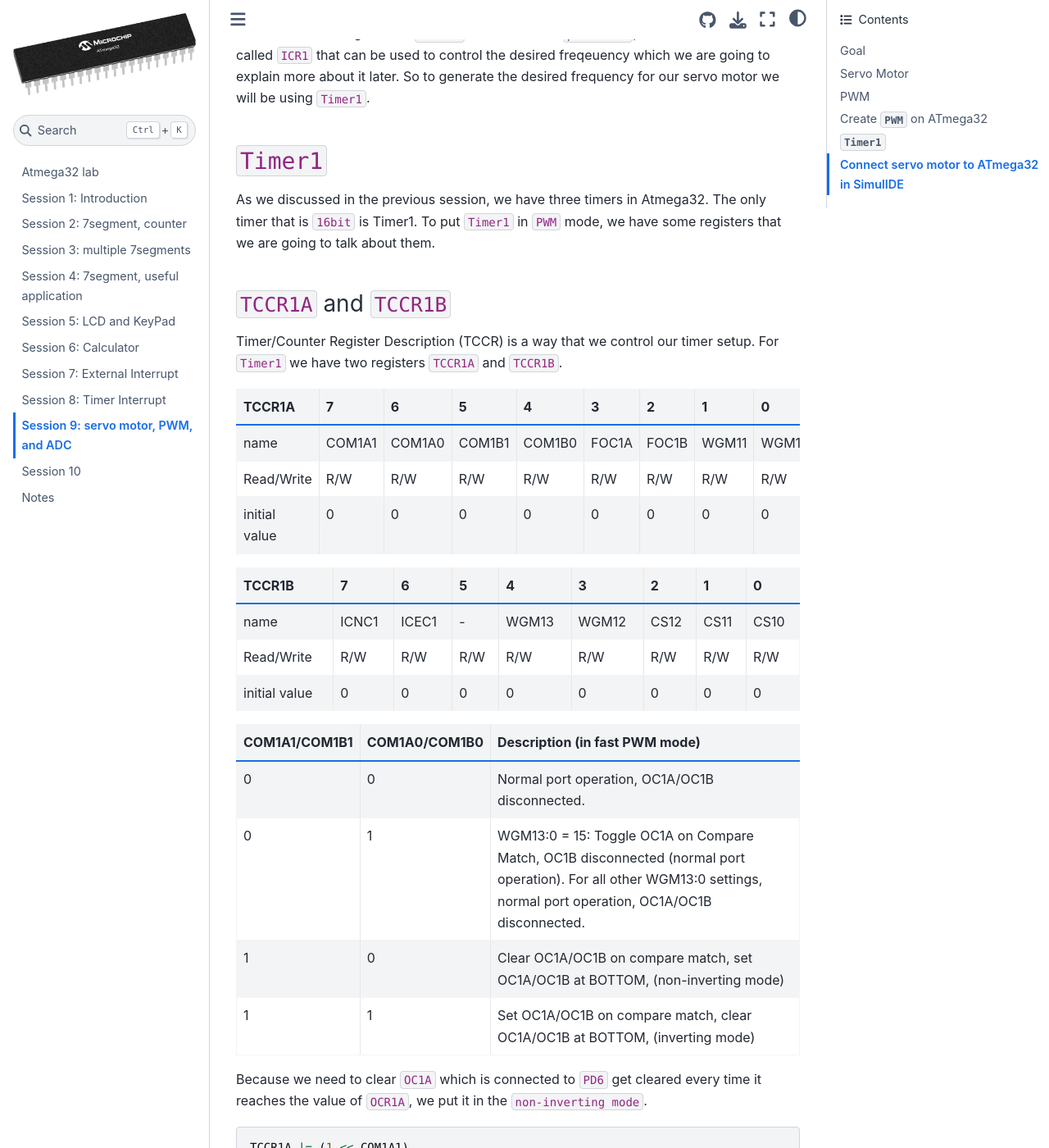
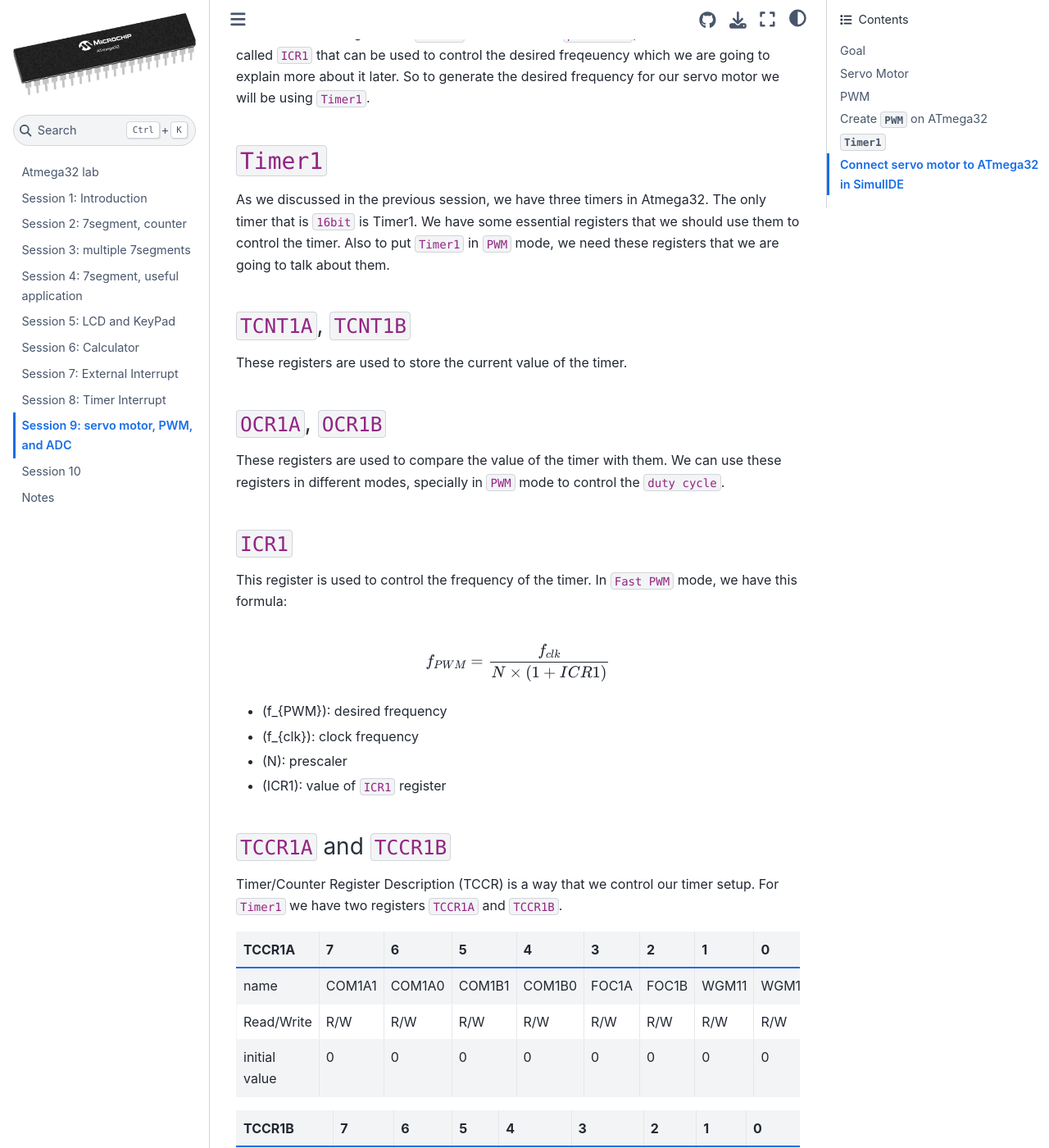
Before and after one commit to LiterallyTheOne/atmega32_lab, a Jupyter Book: the page built from docs/session_9.md, in a window 1280 px wide and 1400 px high, scrolled down 4131 px. Shown: the whole window at 82% size. Built offline with Jupyter Book 1.0.4 settings and Sphinx 7.4.7 and the Sphinx Book theme 1.1.4, drawn with Linux system fonts in a browser that asks for light colours.

Commit message:
Add some registers to timer1

```diff
--- a/docs/session_9.md
+++ b/docs/session_9.md
@@ -69,7 +69,31 @@ So to generate the desired frequency for our servo motor we will be using `Timer
 
 As we discussed in the previous session, we have three timers in Atmega32.
 The only timer that is `16bit` is Timer1.
-To put `Timer1` in `PWM` mode, we have some registers that we are going to talk about them.
+We have some essential registers that we should use them to control the timer.
+Also to put `Timer1` in `PWM` mode, we need these registers that we are going to talk about them.
+
+### `TCNT1A`, `TCNT1B`
+
+These registers are used to store the current value of the timer.
+
+### `OCR1A`, `OCR1B`
+
+These registers are used to compare the value of the timer with them.
+We can use these registers in different modes, specially in `PWM` mode to control the `duty cycle`.
+
+### `ICR1`
+
+This register is used to control the frequency of the timer.
+In `Fast PWM` mode, we have this formula:
+
+$$
+f_{PWM} = \frac{f_{clk}}{N \times (1 + ICR1)}
+$$
+
+* \(f_{PWM}\): desired frequency
+* \(f_{clk}\): clock frequency
+* \(N\): prescaler
+* \(ICR1\): value of `ICR1` register
 
 ### `TCCR1A` and `TCCR1B`
 
```
